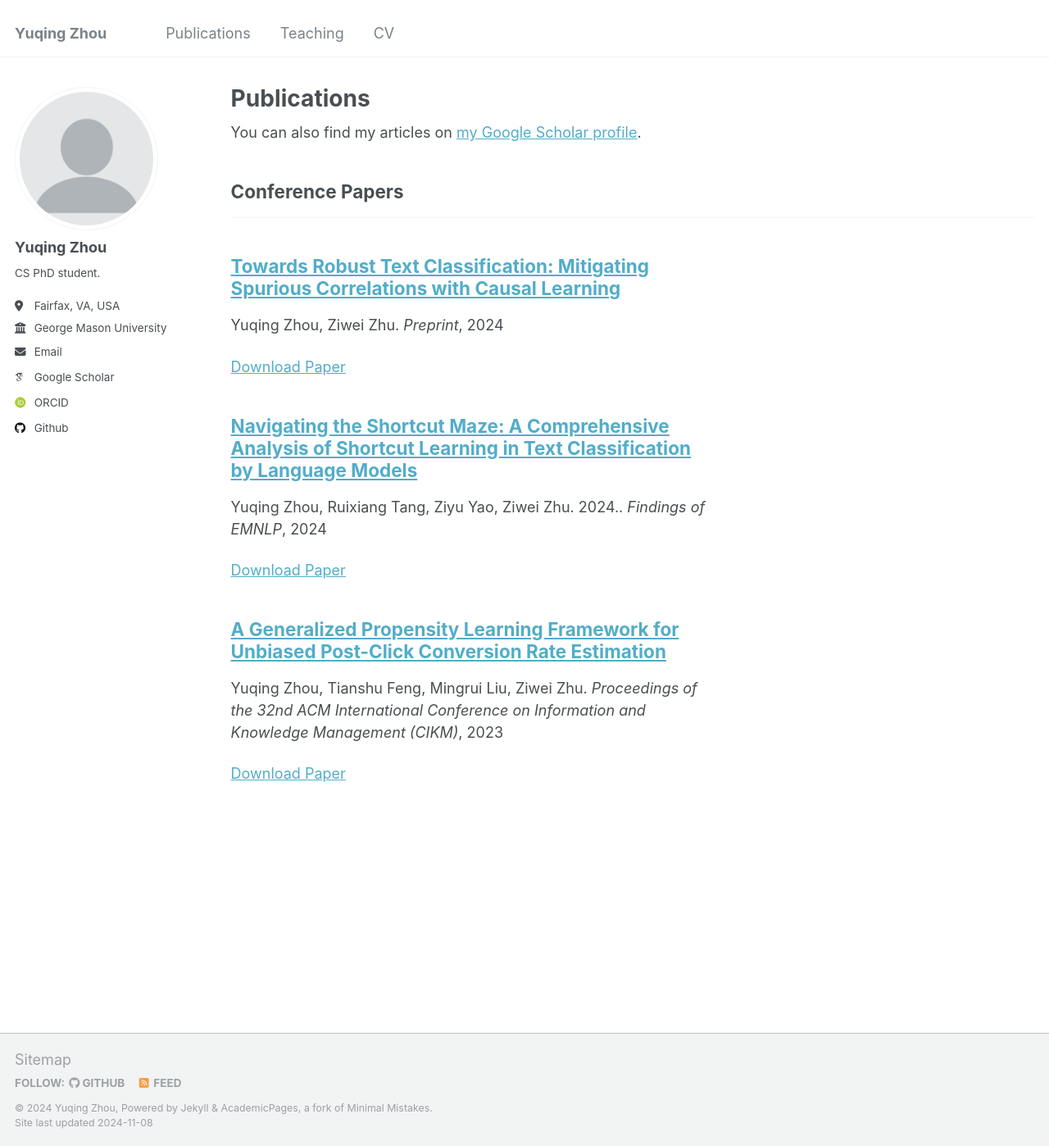
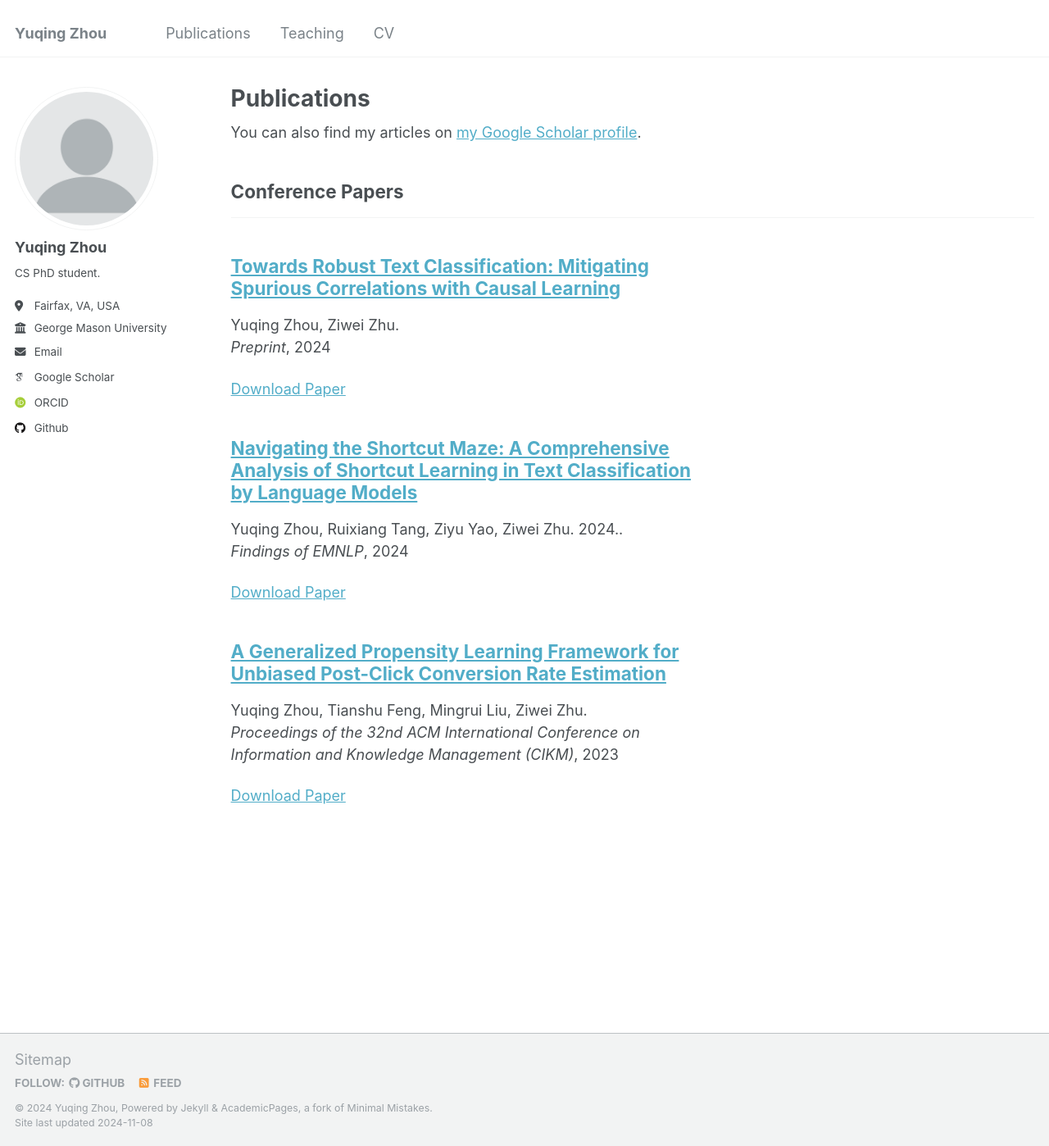
Before and after one commit to yuqing-zhou/yuqing-zhou.github.io, a Jekyll site: the page built from _pages/publications.html, in a window 1280 px wide and 1398 px high. Shown: the whole window at 82% size. Built offline with Jekyll 4.4.1, drawn with Linux system fonts in a browser that asks for light colours; some web fonts are replaced.

Commit message:
update publication template

```diff
--- a/_includes/archive-single.html
+++ b/_includes/archive-single.html
@@ -41,7 +41,7 @@
         {% if post.collection == 'teaching' %}
           <p> {{ post.type }}, <i>{{ post.venue }}</i>, {{ post.date | default: "1900-01-01" | date: "%Y" }} </p>
         {% elsif post.collection == 'publications' %}
-          <p>{% if post.author %} {{ post.author }}.{% endif %}
+          <p>{% if post.author %} {{ post.author }}.<br>{% endif %}
           <i>{{ post.venue }}</i>, {{ post.date | default: "1900-01-01" | date: "%Y" }} </p>
         {% elsif post.date %}
          <p class="page__date"><strong><i class="fa fa-fw fa-calendar" aria-hidden="true"></i> {{ site.data.ui-text[site.locale].date_label | default: "Published:" }}</strong> <time datetime="{{ post.date | default: "1900-01-01" | date_to_xmlschema }}">{{ post.date | default: "1900-01-01" | date: "%B %d, %Y" }}</time></p>
```
